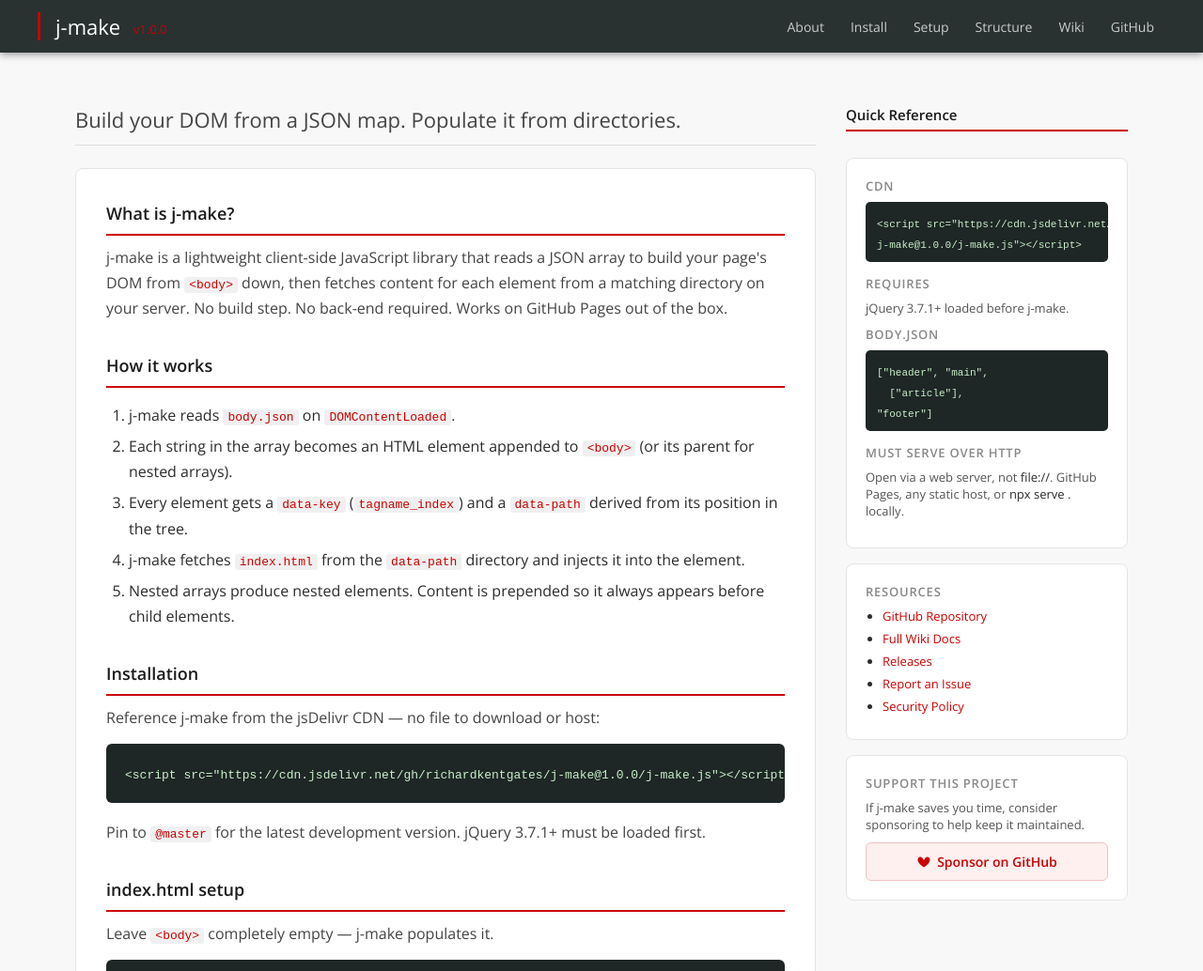
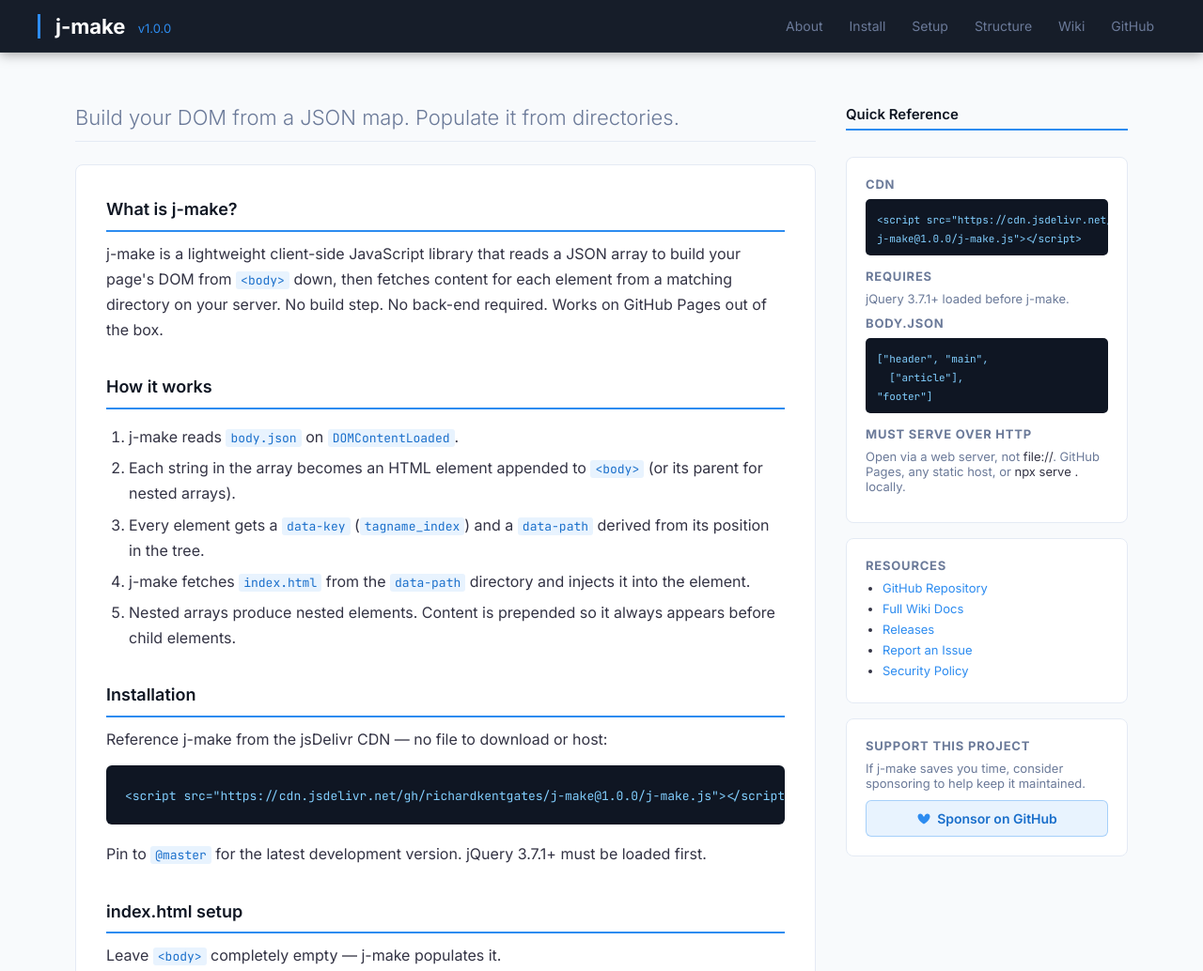
Before and after one commit to richardkentgates/j-make, a website: page index.html in a window 1280 px wide. Shown: the top 1034 px of the page at 94% size. Drawn offline with nearby package versions, Linux system fonts and the light colour scheme.

Commit message:
Match metamanager color theme — Inter/JetBrains Mono, blue accent, dark navy

```diff
--- a/body/main_1/aside_1/section_2/index.html
+++ b/body/main_1/aside_1/section_2/index.html
@@ -1,6 +1,6 @@
 <h4>Support this project</h4>
 <p>If j-make saves you time, consider sponsoring to help keep it maintained.</p>
 <a class="sponsor-btn" href="https://github.com/sponsors/richardkentgates" target="_blank">
-    <svg height="16" width="16" viewBox="0 0 16 16" aria-hidden="true" fill="#cc0000" style="vertical-align:middle;margin-right:6px"><path d="M4.25 2.5c-1.336 0-2.75 1.164-2.75 3 0 2.15 1.58 4.144 3.365 5.682A20.565 20.565 0 008 13.393a20.561 20.561 0 003.135-2.211C12.92 9.644 14.5 7.65 14.5 5.5c0-1.836-1.414-3-2.75-3-1.373 0-2.609.986-3.029 2.456a.75.75 0 01-1.442 0C6.859 3.486 5.623 2.5 4.25 2.5z"/></svg>
+    <svg height="16" width="16" viewBox="0 0 16 16" aria-hidden="true" fill="#2d8cf0" style="vertical-align:middle;margin-right:6px"><path d="M4.25 2.5c-1.336 0-2.75 1.164-2.75 3 0 2.15 1.58 4.144 3.365 5.682A20.565 20.565 0 008 13.393a20.561 20.561 0 003.135-2.211C12.92 9.644 14.5 7.65 14.5 5.5c0-1.836-1.414-3-2.75-3-1.373 0-2.609.986-3.029 2.456a.75.75 0 01-1.442 0C6.859 3.486 5.623 2.5 4.25 2.5z"/></svg>
     Sponsor on GitHub
 </a>
--- a/index.html
+++ b/index.html
@@ -9,7 +9,7 @@
     <meta property="og:url" content="https://j-make.richardkentgates.com">
     <meta property="og:type" content="website">
     <title>j-make &mdash; DOM from JSON</title>
-    <link href="https://fonts.googleapis.com/css2?family=Open+Sans:wght@300;400;600&display=swap" rel="stylesheet">
+    <link href="https://fonts.googleapis.com/css2?family=Inter:wght@300;400;600;700&family=JetBrains+Mono:wght@400&display=swap" rel="stylesheet">
     <link rel="stylesheet" href="style.css">
     <script src="https://code.jquery.com/jquery-3.7.1.min.js" integrity="sha256-/JqT3SQfawRcv/BIHPThkBvs0OEvtFFmqPF/lYI/Cxo=" crossorigin="anonymous"></script>
     <script src="j-make.js"></script>
--- a/style.css
+++ b/style.css
@@ -1,14 +1,31 @@
+:root {
+  --blue:       #2d8cf0;
+  --blue-dark:  #1a6fcb;
+  --blue-light: #e8f3fe;
+  --dark:       #0f1623;
+  --dark-2:     #1a2233;
+  --mid:        #333344;
+  --muted:      #6b7a99;
+  --border:     #e4eaf4;
+  --bg:         #f8fafc;
+  --white:      #ffffff;
+  --mono:       'JetBrains Mono', 'Fira Mono', monospace;
+  --sans:       'Inter', system-ui, -apple-system, sans-serif;
+  --radius:     8px;
+  --shadow:     0 2px 18px rgba(0,0,0,.07);
+}
+
 *, *::before, *::after {
   box-sizing: border-box;
-  font-family: 'Open Sans', sans-serif;
-  color: #2c2c2c;
+  font-family: var(--sans);
+  color: var(--mid);
 }
 html, body {
   margin: 0;
   padding: 0;
   overflow-x: hidden;
   width: 100%;
-  background-color: #f8f8f8;
+  background-color: var(--bg);
 }
 
 /* ── Header ── */
@@ -24,22 +41,24 @@ header {
   flex-wrap: wrap;
   gap: 8px;
   padding: 10px 40px;
-  background-color: rgba(30, 38, 38, 0.95);
-  box-shadow: 0 2px 8px rgba(0,0,0,0.4);
+  background-color: rgba(15, 22, 35, 0.97);
+  backdrop-filter: blur(10px);
+  border-bottom: 1px solid rgba(255,255,255,0.06);
+  box-shadow: 0 2px 12px rgba(0,0,0,0.35);
   min-height: 56px;
 }
 header h1 {
   margin: 0;
   padding: 0 0 0 16px;
-  border-left: solid 3px #cc0000;
+  border-left: solid 3px var(--blue);
   font-size: 22px;
-  font-weight: 300;
-  color: #fff;
+  font-weight: 700;
+  color: var(--white);
   white-space: nowrap;
 }
 header h1 .version {
   font-size: 13px;
-  color: #cc0000;
+  color: var(--blue);
   margin-left: 8px;
   font-weight: 400;
   vertical-align: middle;
@@ -50,16 +69,17 @@ header nav {
   flex-wrap: wrap;
 }
 header nav a {
-  color: #ccc;
+  color: var(--muted);
   text-decoration: none;
   font-size: 14px;
+  font-weight: 500;
   padding: 6px 12px;
-  border-radius: 4px;
+  border-radius: 6px;
   transition: background 0.15s, color 0.15s;
 }
 header nav a:hover {
-  background-color: rgba(255,255,255,0.1);
-  color: #fff;
+  background-color: rgba(45, 140, 240, 0.15);
+  color: var(--blue);
 }
 
 /* ── Main grid ── */
@@ -79,18 +99,18 @@ main > h2 {
   grid-area: heading;
   font-size: 22px;
   font-weight: 300;
-  color: #444;
+  color: var(--muted);
   margin: 0 0 24px;
   padding-bottom: 12px;
-  border-bottom: 1px solid #ddd;
+  border-bottom: 1px solid var(--border);
 }
 
 /* ── Article ── */
 article {
   grid-area: article_0;
-  background: #fff;
-  border: 1px solid #e4e4e4;
-  border-radius: 8px;
+  background: var(--white);
+  border: 1px solid var(--border);
+  border-radius: var(--radius);
   padding: 32px;
   line-height: 1.7;
   min-width: 0;
@@ -99,28 +119,28 @@ article {
 article h3 {
   font-size: 18px;
   font-weight: 600;
-  color: #1a1a1a;
+  color: var(--dark);
   margin: 32px 0 10px;
   padding-bottom: 6px;
-  border-bottom: 2px solid #cc0000;
+  border-bottom: 2px solid var(--blue);
 }
 article h3:first-child {
   margin-top: 0;
 }
 article p {
   margin: 0 0 14px;
-  color: #444;
+  color: var(--mid);
 }
 article ol, article ul {
   padding-left: 24px;
-  color: #444;
+  color: var(--mid);
   margin-bottom: 14px;
 }
 article li {
   margin-bottom: 6px;
 }
 article pre {
-  background: #1e2626;
+  background: var(--dark);
   border-radius: 6px;
   padding: 18px 20px;
   overflow-x: auto;
@@ -128,24 +148,24 @@ article pre {
   max-width: 100%;
 }
 article pre code {
-  font-family: 'Courier New', Courier, monospace;
+  font-family: var(--mono);
   font-size: 13px;
-  color: #c8f0c8;
+  color: #82cfff;
   white-space: pre;
   word-break: normal;
   overflow-wrap: normal;
 }
 article code {
-  font-family: 'Courier New', Courier, monospace;
+  font-family: var(--mono);
   font-size: 13px;
-  background: #f0f0f0;
+  background: var(--blue-light);
   padding: 1px 5px;
   border-radius: 3px;
-  color: #cc0000;
+  color: var(--blue-dark);
 }
 article pre code {
   background: transparent;
-  color: #c8f0c8;
+  color: #82cfff;
   padding: 0;
 }
 article table {
@@ -158,18 +178,18 @@ article table {
   -webkit-overflow-scrolling: touch;
 }
 article th {
-  background: #1e2626;
-  color: #fff;
+  background: var(--dark);
+  color: var(--white);
   text-align: left;
   padding: 8px 12px;
 }
 article td {
   padding: 8px 12px;
-  border-bottom: 1px solid #e8e8e8;
-  color: #444;
+  border-bottom: 1px solid var(--border);
+  color: var(--mid);
 }
 article tr:nth-child(even) td {
-  background: #f9f9f9;
+  background: var(--bg);
 }
 
 /* ── Aside / Sidebar ── */
@@ -186,34 +206,34 @@ aside {
 aside h3 {
   font-size: 15px;
   font-weight: 600;
-  color: #1a1a1a;
+  color: var(--dark);
   margin: 0 0 12px;
   padding-bottom: 6px;
-  border-bottom: 2px solid #cc0000;
+  border-bottom: 2px solid var(--blue);
 }
 
 /* ── Sections (sidebar cards) ── */
 section {
-  background: #fff;
-  border: 1px solid #e4e4e4;
-  border-radius: 8px;
+  background: var(--white);
+  border: 1px solid var(--border);
+  border-radius: var(--radius);
   padding: 20px;
 }
 section h4 {
   font-size: 13px;
   font-weight: 700;
-  color: #888;
+  color: var(--muted);
   text-transform: uppercase;
   letter-spacing: 0.06em;
   margin: 0 0 8px;
 }
 section p {
   font-size: 13px;
-  color: #555;
+  color: var(--muted);
   margin: 0 0 10px;
 }
 section pre {
-  background: #1e2626;
+  background: var(--dark);
   border-radius: 5px;
   padding: 10px 12px;
   overflow-x: auto;
@@ -221,9 +241,9 @@ section pre {
   max-width: 100%;
 }
 section pre code {
-  font-family: 'Courier New', Courier, monospace;
+  font-family: var(--mono);
   font-size: 11px;
-  color: #c8f0c8;
+  color: #82cfff;
   white-space: pre;
   word-break: normal;
   overflow-wrap: normal;
@@ -237,7 +257,7 @@ section ul li {
   font-size: 13px;
 }
 section ul li a {
-  color: #cc0000;
+  color: var(--blue);
   text-decoration: none;
 }
 section ul li a:hover {
@@ -246,7 +266,7 @@ section ul li a:hover {
 
 /* ── Footer ── */
 footer {
-  background-color: #1e2626;
+  background: linear-gradient(160deg, var(--dark) 0%, var(--dark-2) 100%);
   padding: 28px 40px;
   text-align: center;
   margin-top: 48px;
@@ -254,20 +274,20 @@ footer {
 footer p {
   margin: 4px 0;
   font-size: 14px;
-  color: #aaa !important;
+  color: var(--muted) !important;
 }
 footer p.tagline {
   font-size: 12px;
-  color: #666 !important;
+  color: #3d4f6e !important;
   margin-top: 8px;
 }
 footer a {
-  color: #ccc !important;
+  color: #8fa4c8 !important;
   text-decoration: none;
   transition: color 0.15s;
 }
 footer a:hover {
-  color: #fff !important;
+  color: var(--white) !important;
   text-decoration: underline;
 }
 
@@ -279,22 +299,25 @@ a.sponsor-btn {
   width: 100%;
   padding: 10px 16px;
   margin-top: 4px;
-  background-color: #fff0f0;
-  border: 1px solid #f0c0c0;
+  background-color: var(--blue-light);
+  border: 1px solid rgba(45, 140, 240, 0.35);
   border-radius: 6px;
-  color: #cc0000 !important;
+  color: var(--blue-dark) !important;
   font-size: 14px;
   font-weight: 600;
   text-decoration: none;
   transition: background 0.15s, border-color 0.15s;
 }
 a.sponsor-btn:hover {
-  background-color: #cc0000;
-  border-color: #cc0000;
-  color: #fff !important;
+  background-color: var(--blue);
+  border-color: var(--blue);
+  color: var(--white) !important;
 }
 a.sponsor-btn:hover svg {
-  fill: #fff;
+  fill: var(--white);
+}
+a.sponsor-btn svg {
+  fill: var(--blue);
 }
 
 /* ── Responsive ── */
```
